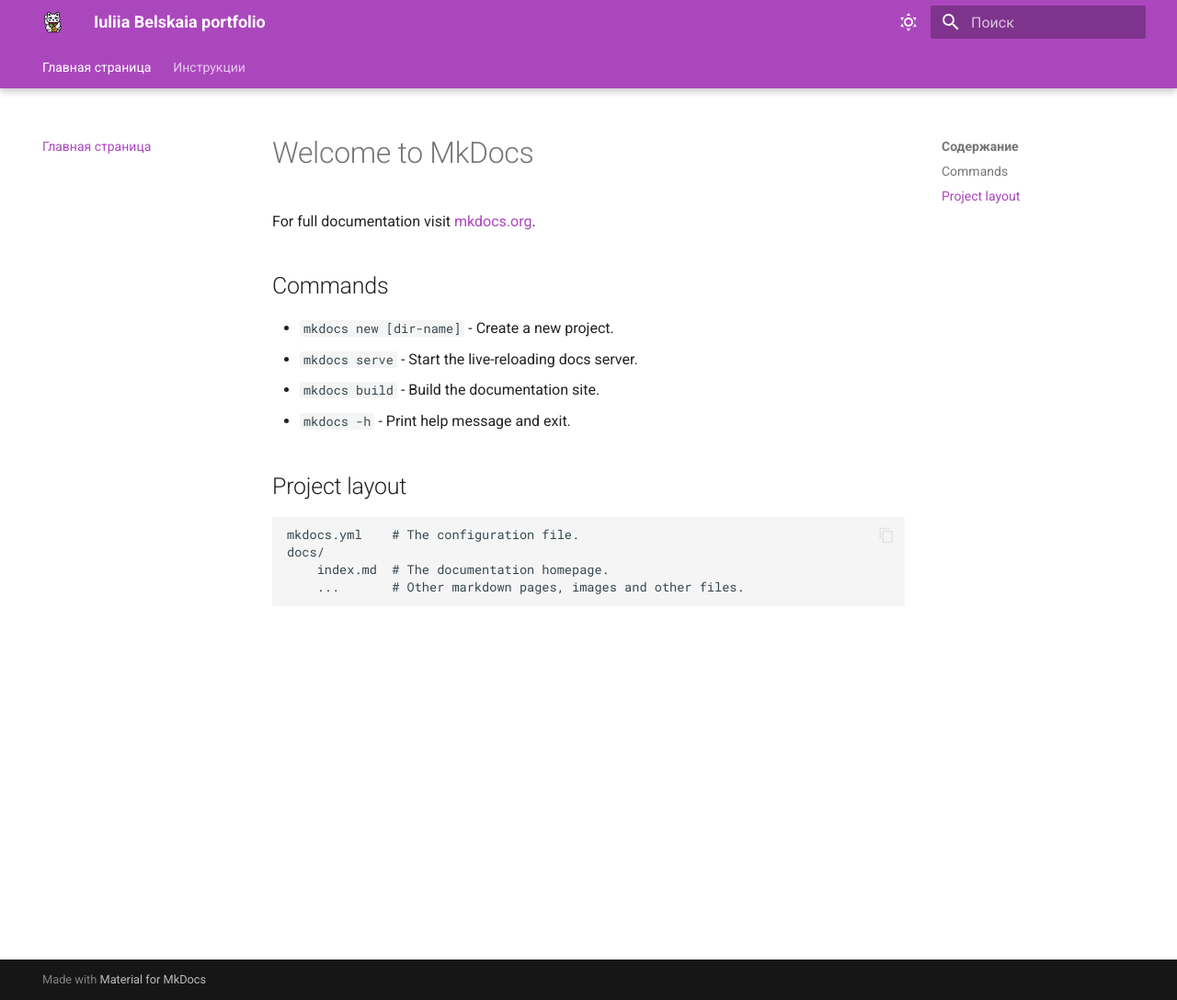
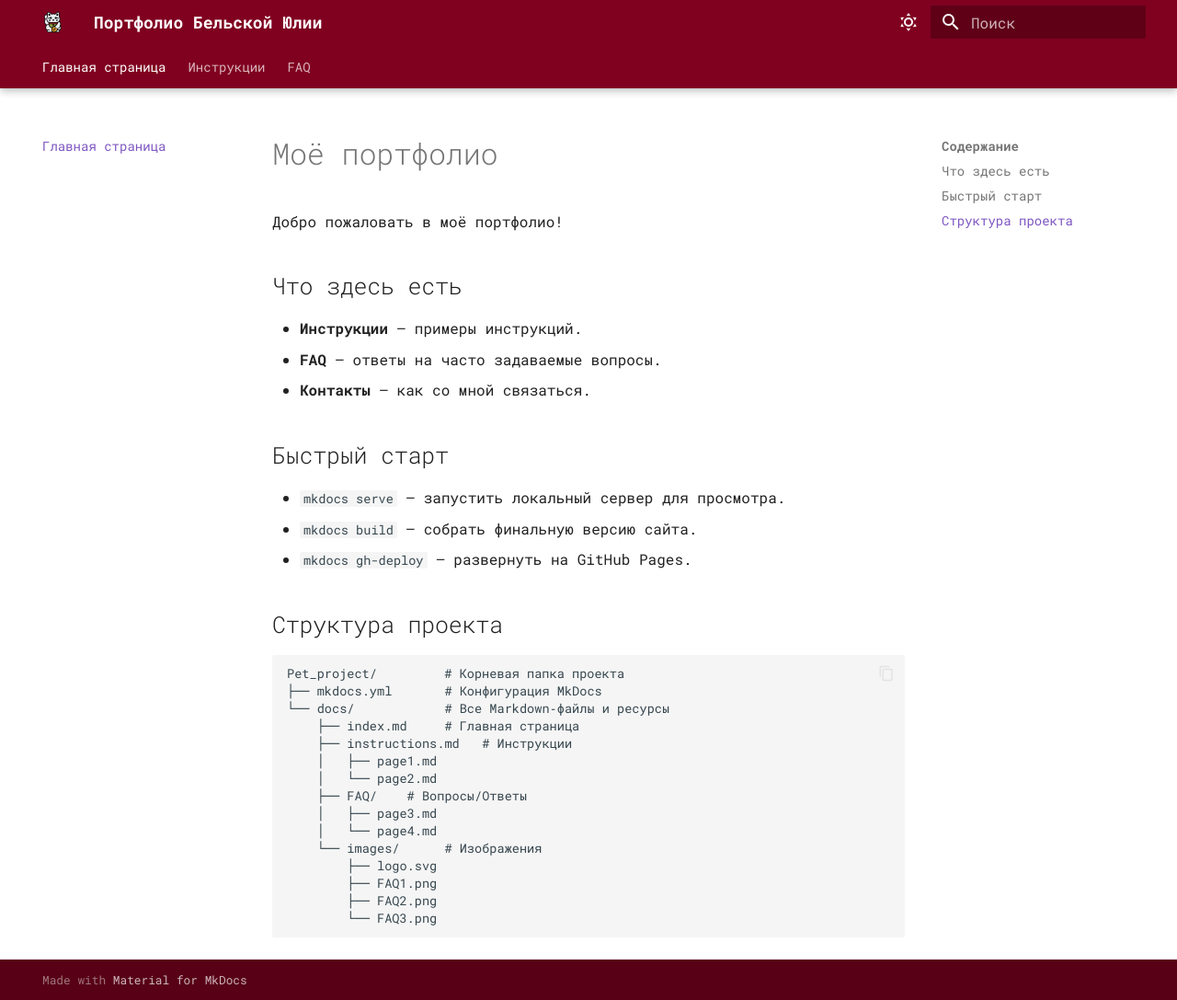
Before and after one commit to yulyashabel5-tech/pet-project, an MkDocs documentation site: the page built from docs/index.md, in a window 1280 px wide and 1087 px high. Shown: the whole window at 92% size. Built offline with MkDocs 1.6.1 and Material for MkDocs 9.7.7, drawn with Linux system fonts in a browser that asks for light colours.

Commit message:
Добавила workflow

```diff
--- a/docs/index.md
+++ b/docs/index.md
@@ -1,17 +1,33 @@
-# Welcome to MkDocs
+# Моё портфолио
 
-For full documentation visit [mkdocs.org](https://www.mkdocs.org).
+Добро пожаловать в моё портфолио!
 
-## Commands
+## Что здесь есть
 
-* `mkdocs new [dir-name]` - Create a new project.
-* `mkdocs serve` - Start the live-reloading docs server.
-* `mkdocs build` - Build the documentation site.
-* `mkdocs -h` - Print help message and exit.
+* **Инструкции** — примеры инструкций.
+* **FAQ** — ответы на часто задаваемые вопросы.
+* **Контакты** — как со мной связаться.
 
-## Project layout
+## Быстрый старт
 
-    mkdocs.yml    # The configuration file.
-    docs/
-        index.md  # The documentation homepage.
-        ...       # Other markdown pages, images and other files.
+* `mkdocs serve` — запустить локальный сервер для просмотра.
+* `mkdocs build` — собрать финальную версию сайта.
+* `mkdocs gh-deploy` — развернуть на GitHub Pages.
+
+## Структура проекта
+
+    Pet_project/         # Корневая папка проекта
+    ├── mkdocs.yml       # Конфигурация MkDocs
+    └── docs/            # Все Markdown‑файлы и ресурсы
+        ├── index.md     # Главная страница
+        ├── instructions.md   # Инструкции
+        │   ├── page1.md
+        │   └── page2.md
+        ├── FAQ/    # Вопросы/Ответы
+        │   ├── page3.md
+        │   └── page4.md
+        └── images/      # Изображения
+            ├── logo.svg
+            ├── FAQ1.png
+            ├── FAQ2.png
+            └── FAQ3.png
--- /dev/null
+++ b/docs/stylesheets/extra.css
@@ -0,0 +1,24 @@
+.md-header {
+  background-color: #800020 !important; /* Бургунди */
+  color: #FFFFFF !important; /* Белый текст */
+}
+
+.md-tabs {
+  background-color: #800020 !important; /* Бургунди */
+}
+
+.md-tabs__link {
+  color: #FFFFFF !important; /* Белый текст */
+  border-bottom: 2px solid transparent !important;
+}
+
+.md-tabs__link--active {
+  color: #FFFFFF !important;
+  background-color: #600018 !important; /* Темнее бургунди */
+  border-bottom: 3px solid #D4AF37 !important; /* Золотая линия для активной вкладки */
+}
+
+.md-footer {
+  background-color: #800020 !important; /* Бургунди */
+  color: #FFFFFF !important; /* Белый текст */
+}
--- a/mkdocs.yml
+++ b/mkdocs.yml
@@ -1,10 +1,10 @@
-site_name: Iuliia Belskaia portfolio # Название сайта
+site_name: Портфолио Бельской Юлии # Название сайта
 site_description: Профессиональное портфолио # Описание сайта, добавляется в meta-теги
 theme: # Тема сайта, информация о ее параметрах
   name: material # Название темы
   logo: images/logo.svg # Ссылка на логотип сайта, логотип добавляется в папку `docs/images`
   font:
-    text: Roboto # Шрифт текста
+    text: Roboto Mono # Шрифт текста
     code: Roboto Mono # Шрифт для текста кода
   language: ru # Язык
   palette: # Настройки светлой и тёмной тем
@@ -13,8 +13,8 @@ theme: # Тема сайта, информация о ее параметрах
       toggle:
         icon: material/weather-sunny # Иконка для активации светлой темы
         name: Выключить солнышко # Всплывающий текст-подсказка
-      primary: purple # Основной цвет
-      accent: white # Акцентный цвет
+      primary: deep purple   # Основной цвет
+      accent: white    # Акцентный цвет
       # вы можете использовать любой цвет из списка:
       # red; pink; purple; deep purple; indigo; blue; light blue; cyan; teal;
       # green; light green; lime; yellow; amber; orange; deep orange; brown;
@@ -25,8 +25,12 @@ theme: # Тема сайта, информация о ее параметрах
       toggle:
         icon: material/weather-night
         name: Позвать солнышко
-      primary: deep purple
-      accent: blue
+      primary: deep purple  # Основной цвет
+      accent: white # Акцентный цвет
+      # вы можете использовать любой цвет из списка:
+      # red; pink; purple; deep purple; indigo; blue; light blue; cyan; teal;
+      # green; light green; lime; yellow; amber; orange; deep orange; brown;
+      # grey; blue grey; black; white
   features: # настройки функциональностей темы
     # - navigation.sections # Добавление разделов верхнего уровня в боковом меню, отключение спойлеров в боковом меню
     - navigation.path # Хлебные крошки
@@ -35,6 +39,9 @@ theme: # Тема сайта, информация о ее параметрах
     - navigation.tabs.sticky # Фиксация верхнего меню
     - # navigation.expand # Разворачивает спойлеры в левом меню по умолчанию
     - # toc.integrate # Фиксирует оглавление страницы в левом меню
+    - navigation.top  # перемещает TOC наверх/вправо
+    - navigation.tabs # вкладки навигации
+    - navigation.sections # секции в навигации
     - navigation.instant # Функция быстрой загрузки страниц
     - navigation.top # Добавляет кнопку «к началу» для быстрой обратной прокрутки страницы
     - search.suggest # Подсказки при вводе поискового запроса
@@ -45,6 +52,13 @@ nav: # Структура сайта
 - Главная страница: index.md
 - Инструкции:
   - Смена аватарки в Telegram: instructions/page1.md
+  - Сценарий «Редактирование заметки»: instructions/page2.md
+- FAQ:
+  - Не активна кнопка Уравнение: FAQ/page3.md
+  - Нумерация таблиц и рисунков с заданного номера: FAQ/page4.md
+
+extra_css:
+  - stylesheets/extra.css
 
 markdown_extensions: # Расширения markdown
   - admonition # Поддержка информационных панелей (сообщений типа «Внимание», «Совет», «Примечание», etc.)
@@ -61,3 +75,9 @@ markdown_extensions: # Расширения markdown
 
 plugins:
   - search # Плагин для подключения поиска на портале
+  - tags:
+      tags_allowed:
+      - manual
+      - markdown
+      - word
+      - help
```
Also changed, not shown: docs/FAQ/index.md (added, +3 -0 lines), docs/FAQ/page3.md (added, +17 -0 lines), docs/FAQ/page4.md (added, +53 -0 lines), docs/instructions/page1.md (+6 -0 lines), docs/instructions/page2.md (added, +61 -0 lines), docs/page2.md (deleted, +0 -1 lines), docs/images/FAQ1.png (added), docs/images/FAQ2.png (added), docs/images/FAQ3.png (added), docs/instructions/index.md (line endings or trailing spaces), 1 other file.
